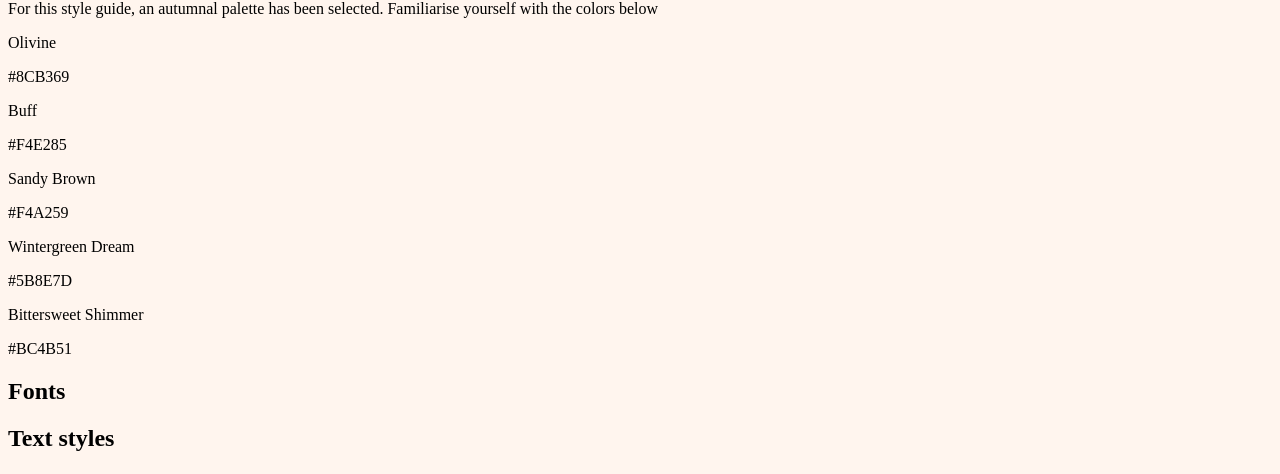
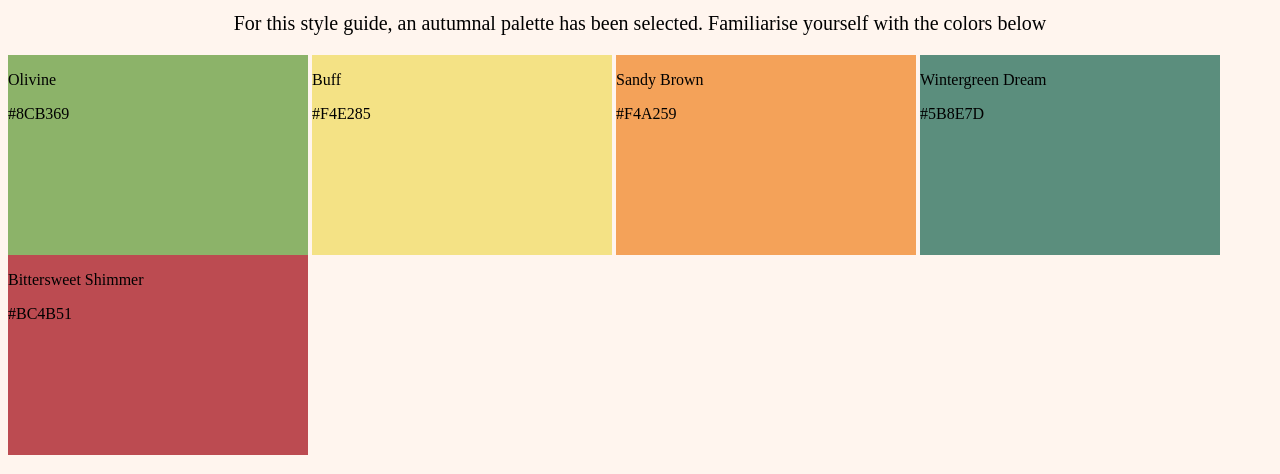
Before and after one commit to oliviahill9/styleguide, a plain HTML site: page index.html in a window 1280 px wide. Shown: the part 172-646 px from the top of the page. Drawn offline with Linux system fonts and the light colour scheme; a web font is replaced by a local one.

Commit message:
add colors

```diff
--- a/index.html
+++ b/index.html
@@ -21,7 +21,8 @@
     <main>
         <section class="colors">
             <h2>Color Palette</h2>
-            <p>For this style guide, an autumnal palette has been selected. Familiarise yourself with the colors
+            <p id="para">For this style guide, an autumnal palette has been selected. Familiarise yourself with the
+                colors
                 below
             </p>
             <div class="olivine">
--- a/style.css
+++ b/style.css
@@ -9,4 +9,53 @@ h1 {
     font-weight: 300;
     background-color: #8CB369;
     height:fit-content;
+    border-radius: 20%;
 }
+
+h2 {
+    font-family: "Linden Hill";
+    text-align: center;
+    font-size: 30px;
+    font-weight: 500;
+}
+
+#para {
+    font-family: "Linden Hill";
+    text-align: center;
+    font-size: 20px;
+}
+
+.olivine {
+background-color: #8CB369;
+width: 300px;
+height: 200px;
+display: inline-block;
+}
+
+.buff {
+background-color: #F4E285;
+width: 300px;
+height: 200px;
+display: inline-block;
+}
+
+.sandy-brown {
+background-color: #F4A259;
+width: 300px;
+height: 200px;
+display: inline-block;
+}
+
+.wintergreen-dream {
+background-color: #5B8E7D;
+width: 300px;
+height: 200px;
+display: inline-block;
+}
+
+.bittersweet-shimmer {
+background-color: #BC4B51;
+width: 300px;
+height: 200px;
+display: inline-block;
+}
```
